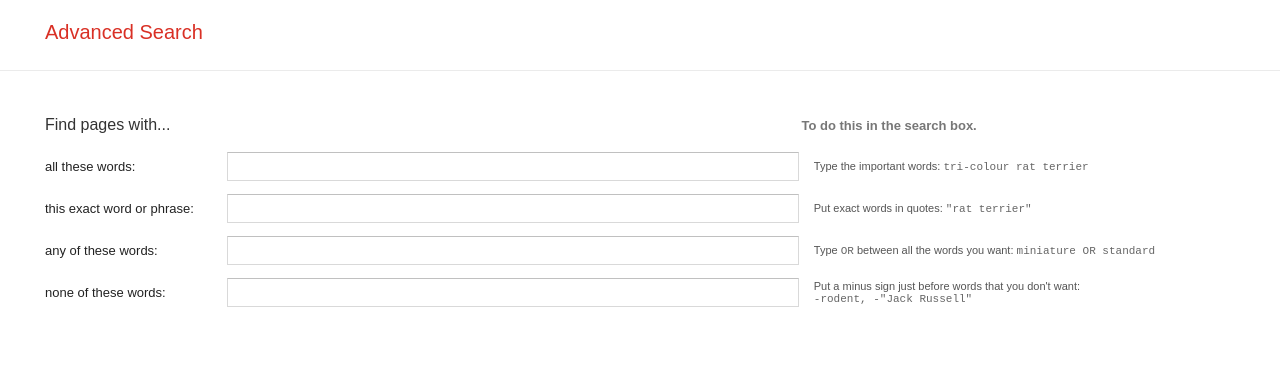
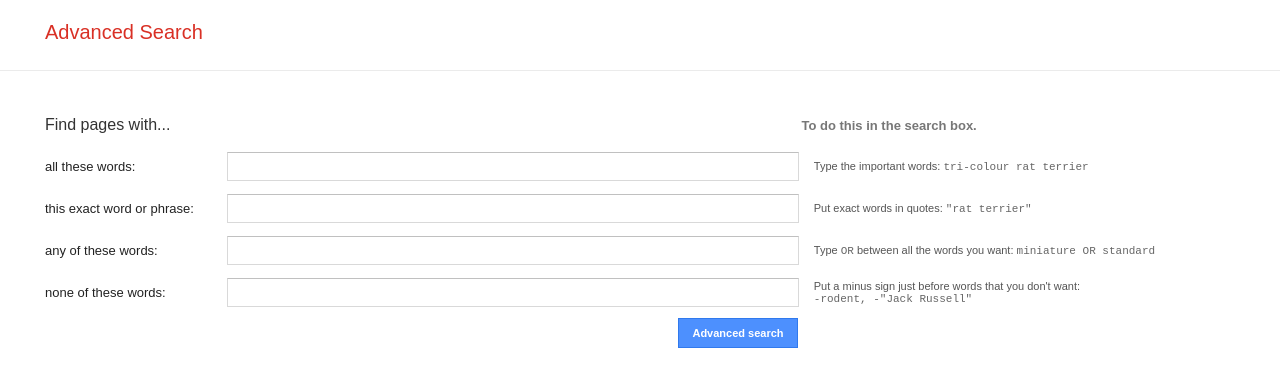
Before and after one commit to elchinbaba/search, a plain HTML site: page advanced_search.html in a window 1280 px wide. Shown: the part 344-730 px from the top of the page. Drawn offline with Linux system fonts and the light colour scheme.

Commit message:
some changes

```diff
--- a/advanced_search.html
+++ b/advanced_search.html
@@ -3,6 +3,7 @@
     <head>
         <title>Google Advanced Search</title>
         <link rel="stylesheet" href="./assets/css/advanced_search.css">
+        <link rel="icon" href="./assets/images/favicon.ico">
     </head>
     <body>
         <header>
@@ -38,7 +39,9 @@
                         <input type="text" name="as_eq" value>
                         <span>Put a minus sign just before words that you don't want: <span class="specific">-rodent, -"Jack Russell"</span></span>
                     </div>
-                    <button type="submit" hidden></button>
+                    <div class="button">
+                        <button type="submit">Advanced search</button>
+                    </div>
                 </form>
             </div>
         </main>
--- a/assets/css/advanced_search.css
+++ b/assets/css/advanced_search.css
@@ -100,3 +100,21 @@ form {
     font-family: monospace;
     white-space: pre;
 }
+
+.button {
+    width: 753px;
+}
+
+button {
+    min-width: 120px;
+    height: 30px;
+    box-shadow: none;
+    font-size: 11px;
+    font-weight: bold;
+    display: inline;
+    background-color: #4d90fe;
+    border: 1px solid #3079ed;
+    color: #fff;
+    cursor: pointer;
+    float: right;
+}
--- a/assets/css/imghp.css
+++ b/assets/css/imghp.css
@@ -19,6 +19,7 @@ img.logo {
 
 .search {
     padding: 0 10px;
+    max-width: 584px;
     height: 44px;
     display: inline-flex;
     flex-direction: row;
@@ -37,7 +38,7 @@ input[name="q"] {
     outline: none;
 }
 
-.search:hover, .search > input[name="q"]:active {
+.search:hover {
     box-shadow: 0 1px 6px rgb(32 33 36 / 28%);
 }
 
--- a/assets/css/index.css
+++ b/assets/css/index.css
@@ -42,7 +42,7 @@ input[name="q"] {
     outline: none;
 }
 
-.search:hover, .search > input[name="q"]:active {
+.search:hover{
     box-shadow: 0 1px 6px rgb(32 33 36 / 28%);
 }
 
```
Also changed, not shown: imghp.html (+1 -0 lines), index.html (+1 -0 lines), assets/images/favicon.ico (added).
